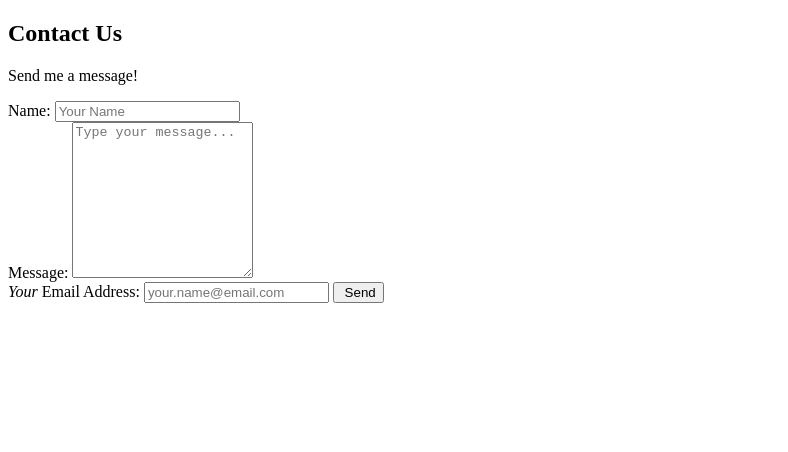
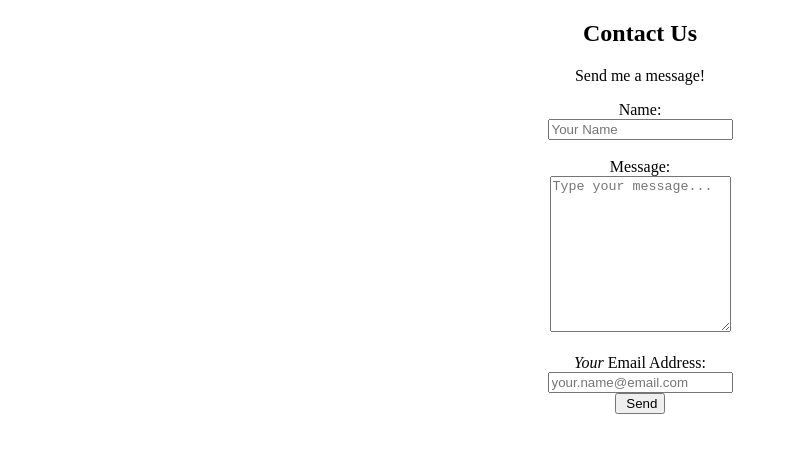
Before and after one commit to joshualee0902/FBLA_website_2020, a plain HTML site: page mail.html in a window 1280 px wide. Shown: the whole page, without its empty margins (0-788 px from the left). Drawn offline with Linux system fonts and the light colour scheme.

Commit message:
Update mail.html

```diff
--- a/mail.html
+++ b/mail.html
@@ -3,51 +3,50 @@
 <head>
     <meta charset="utf-8">
     <meta name="viewport" content="width=device-width, initial-scale=1.0">
-    <title>Contact Form</title>
+    <center><title>Contact Form</title></center>
 </head>
 
 <body>
-    <h2 class="content-head is-center">Contact Us</h2>
+    <center><h2 class="content-head is-center">Contact Us</h2></center>
     <aside>
-        <p>
+        <center><p>
             Send me a message!
-        </p>
+        </p></center>
     </aside>
 
 
 
 
-    <center><form id="gform" method="POST" class="pure-form pure-form-stacked" data-email="email@example.com"
-          action="https://script.google.com/macros/s/AKfycbwxBJSDfxPpD34YO0tr6ugUfkz7KRbbFrV0tf3LNGWgd6yiFbw/exec"></center>
+    <form id="gform" method="POST" class="pure-form pure-form-stacked" data-email="email@example.com"
+          action="https://script.google.com/macros/s/AKfycbwxBJSDfxPpD34YO0tr6ugUfkz7KRbbFrV0tf3LNGWgd6yiFbw/exec">
 
 
 
 
-        <label for="name">Name: </label>
-        <input id="name" name="name" placeholder="Your Name" />
+        <center><label for="name">Name: </label></center>
+        <center><input id="name" name="name" placeholder="Your Name" /></center>
 
         <br>
 
 
-        <label for="message">Message: </label>
-        <textarea id="message" name="message" rows="10"
-                  placeholder="Type your message..."></textarea>
+        <center><label for="message">Message: </label></center>
+        <center><textarea id="message" name="message" rows="10"
+                  placeholder="Type your message..."></textarea></center>
 
         <br>
 
-        <label for="email"><em>Your</em> Email Address:</label>
-        <input id="email" name="email" type="email" value=""
-               required placeholder="your.name@email.com" />
+        <center><label for="email"><em>Your</em> Email Address:</label></center>
+        <center><input id="email" name="email" type="email" value=""
+               required placeholder="your.name@email.com" /></center>
 
 
 
-        <button class="button-success pure-button button-xlarge">
+        <center><button class="button-success pure-button button-xlarge">
             <i class="fa fa-paper-plane"></i>&nbsp;Send
-        </button>
+        </button></center>
 
     </form>
 
-    <!-- Customise the Thankyou Message People See when they submit the form: -->
     <div style="display:none;" id="thankyou_message">
         <h2>
             Thank you for your message.
```
